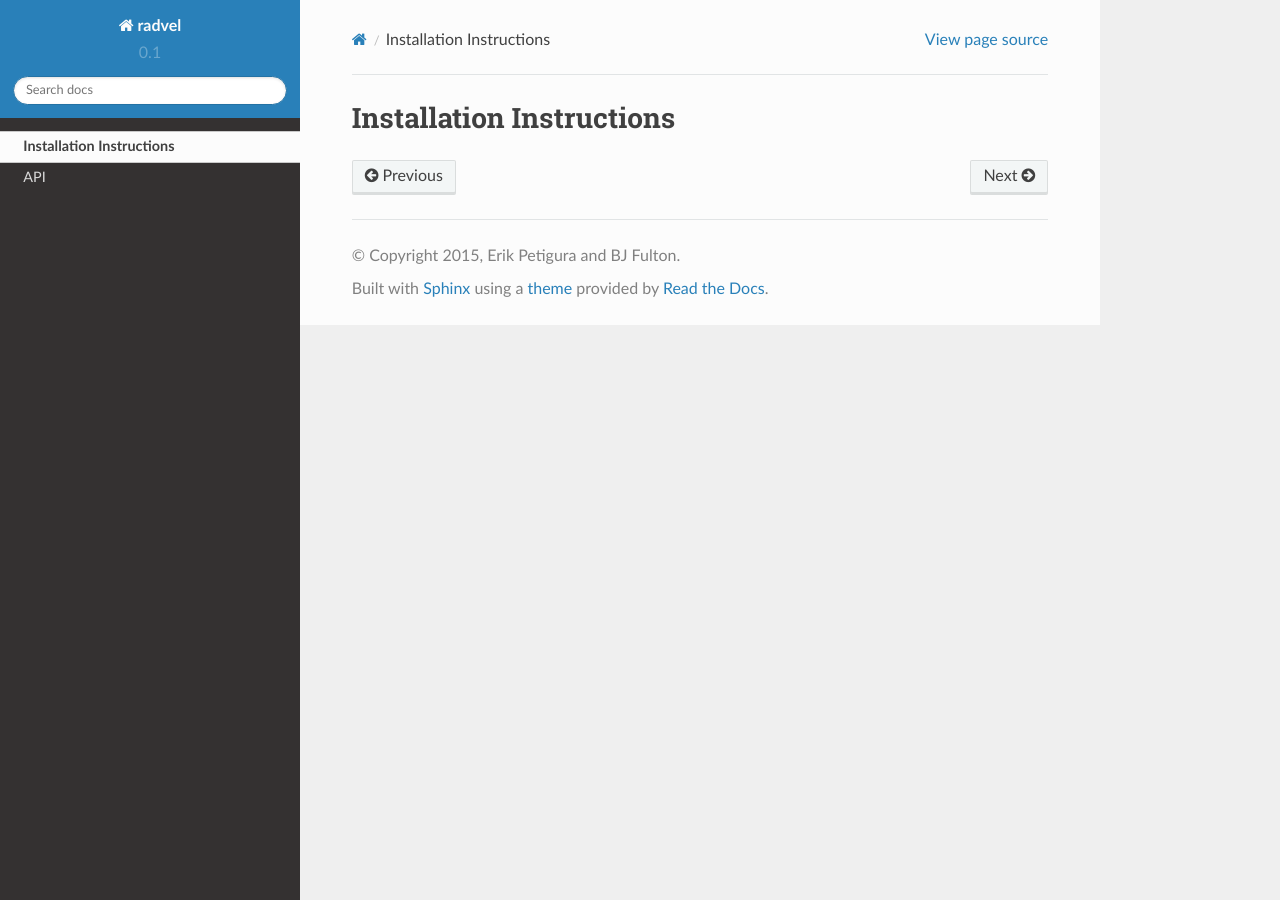
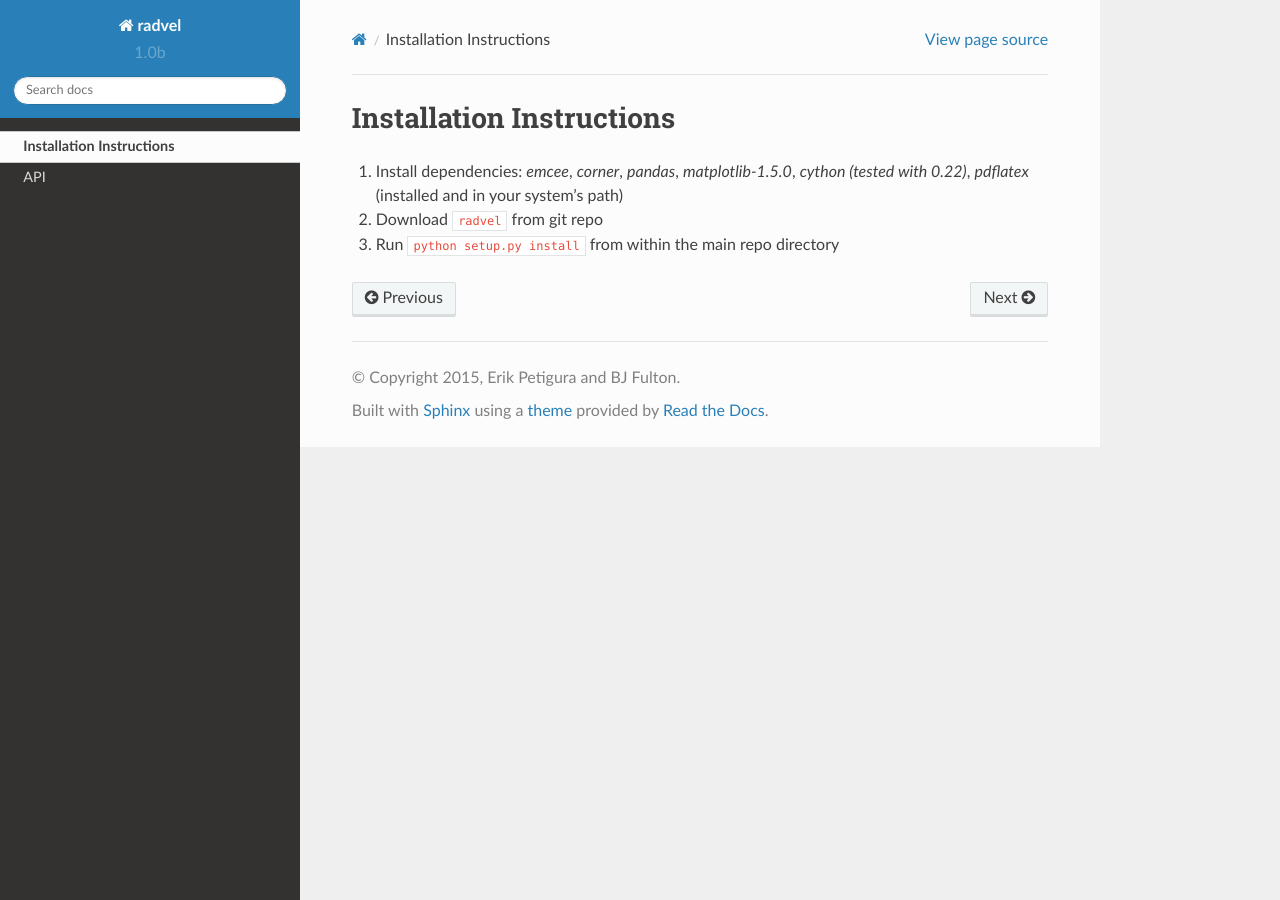
Before and after one commit to California-Planet-Search/radvel, a Sphinx documentation site: the page built from docs/installation.rst, in a window 1280 px wide. Built offline with Sphinx 7.4.7 and the Read the Docs theme 2.0.0, drawn with Linux system fonts in a browser that asks for light colours; pages that are not in the unit, such as notebooks, are missing from menus.

Commit message:
documentation additions

```diff
--- a/docs/conf.py
+++ b/docs/conf.py
@@ -61,9 +61,9 @@ author = u'Erik Petigura and BJ Fulton'
 # built documents.
 #
 # The short X.Y version.
-version = u'0.1'
+version = u'1.0b'
 # The full version, including alpha/beta/rc tags.
-release = u'0.1'
+release = u'beta'
 
 # The language for content autogenerated by Sphinx. Refer to documentation
 # for a list of supported languages.
--- a/docs/installation.rst
+++ b/docs/installation.rst
@@ -2,3 +2,8 @@
 
 Installation Instructions
 ===============
+
+1. Install dependencies: `emcee`, `corner`, `pandas`,
+   `matplotlib-1.5.0`, `cython (tested with 0.22)`, `pdflatex` (installed and in your system's path)
+2. Download ``radvel`` from git repo
+3. Run ``python setup.py install`` from within the main repo directory
```
